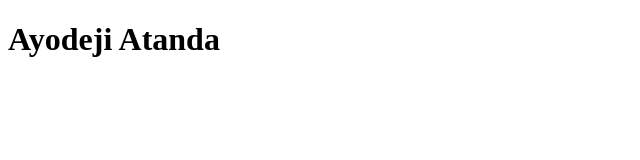
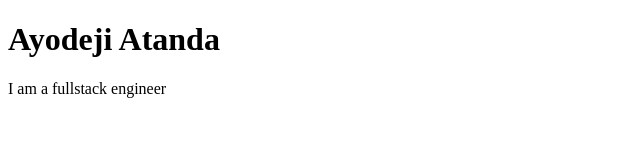
Before and after one commit to deji-ice/git, a plain HTML site: page index.html in a window 1280 px wide. Shown: the whole page, without its empty margins (0-640 px from the left). Drawn offline with Linux system fonts and the light colour scheme.

Commit message:
second commit

```diff
--- a/index.html
+++ b/index.html
@@ -3,9 +3,10 @@
 <head>
     <meta charset="UTF-8">
     <meta name="viewport" content="width=device-width, initial-scale=1.0">
-    <title>Document</title>
+    <title>My First web page</title>
 </head>
 <body>
     <h1>Ayodeji Atanda</h1>
+    <p>I am a fullstack engineer</p>
 </body>
 </html>
```
